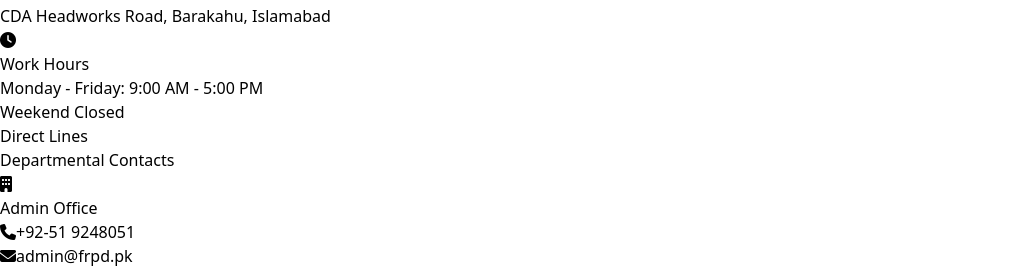
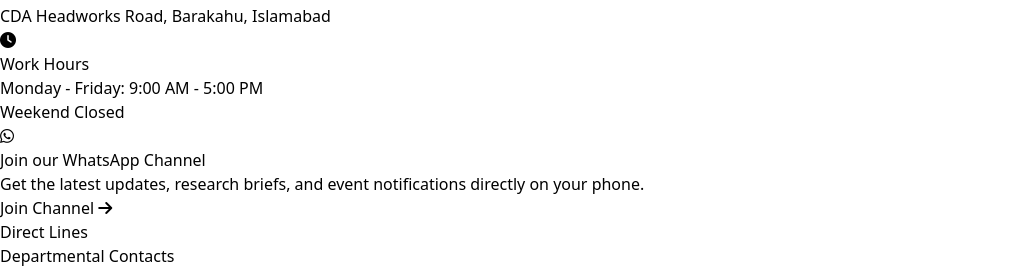
Before and after one commit to FawazAhmad3/frpd-site, a React (Vite) app: page /pages/contact in a window 1280 px wide. Shown: the part 865-1135 px from the top of the page, without its empty margins (0-1026 px from the left). Built offline with nearby package versions, Linux system fonts and the light colour scheme.

Commit message:
adds whatsapp number

```diff
--- a/src/components/SectionContact.tsx
+++ b/src/components/SectionContact.tsx
@@ -21,11 +21,11 @@ export default function SectionContact({ phone, email, address, workHours, mapUr
   const { language } = useLanguage();
 
   const labels: any = {
-    en: { phone: "Phone", email: "Email", location: "Location", hours: "Work Hours", call: "Call us anytime", support: "Support 24/7", weekend: "Weekend Closed", direct: "Direct Lines" },
-    ar: { phone: "الهاتف", email: "البريد الإلكتروني", location: "الموقع", hours: "ساعات العمل", call: "اتصل بنا في أي وقت", support: "دعم 24/7", weekend: "مغلق في عطلة نهاية الأسبوع", direct: "الخطوط المباشرة" },
-    fr: { phone: "Téléphone", email: "E-mail", location: "Emplacement", hours: "Heures de travail", call: "Appelez-nous à tout moment", support: "Assistance 24/7", weekend: "Fermé le week-end", direct: "Lignes directes" },
-    de: { phone: "Telefon", email: "E-Mail", location: "Standort", hours: "Arbeitszeiten", call: "Rufen Sie uns jederzeit an", support: "Support rund um die Uhr", weekend: "Wochenende geschlossen", direct: "Direktleitungen" },
-    zh: { phone: "电话", email: "电子邮件", location: "地点", hours: "工作时间", call: "随时致电我们", support: "24/7 支持", weekend: "周末关闭", direct: "直达线路" }
+    en: { phone: "Phone", email: "Email", location: "Location", hours: "Work Hours", call: "Call us anytime", support: "Support 24/7", weekend: "Weekend Closed", direct: "Direct Lines", whatsappTitle: "Join our WhatsApp Channel", whatsappDesc: "Get the latest updates, research briefs, and event notifications directly on your phone.", joinBtn: "Join Channel" },
+    ar: { phone: "الهاتف", email: "البريد الإلكتروني", location: "الموقع", hours: "ساعات العمل", call: "اتصل بنا في أي وقت", support: "دعم 24/7", weekend: "مغلق في عطلة نهاية الأسبوع", direct: "الخطوط المباشرة", whatsappTitle: "انضم إلى قناة الواتساب", whatsappDesc: "احصل على أحدث التحديثات والملخصات البحثية وإشعارات الأحداث مباشرة على هاتفك.", joinBtn: "انضم للقناة" },
+    fr: { phone: "Téléphone", email: "E-mail", location: "Emplacement", hours: "Heures de travail", call: "Appelez-nous à tout moment", support: "Assistance 24/7", weekend: "Fermé le week-end", direct: "Lignes directes", whatsappTitle: "Rejoignez notre chaîne WhatsApp", whatsappDesc: "Obtenez les dernières mises à jour, notes de recherche et notifications d'événements directement sur votre téléphone.", joinBtn: "Rejoindre la chaîne" },
+    de: { phone: "Telefon", email: "E-Mail", location: "Standort", hours: "Arbeitszeiten", call: "Rufen Sie uns jederzeit an", support: "Support rund um die Uhr", weekend: "Wochenende geschlossen", direct: "Direktleitungen", whatsappTitle: "Treten Sie unserem WhatsApp-Kanal bei", whatsappDesc: "Erhalten Sie die neuesten Updates, Forschungsberichte und Veranstaltungsbenachrichtigungen direkt auf Ihr Telefon.", joinBtn: "Kanal beitreten" },
+    zh: { phone: "电话", email: "电子邮件", location: "地点", hours: "工作时间", call: "随时致电我们", support: "24/7 支持", weekend: "周末关闭", direct: "直达线路", whatsappTitle: "加入我们的 WhatsApp 频道", whatsappDesc: "直接在手机上获取最新更新、研究简报和活动通知。", joinBtn: "加入频道" }
   };
   const l = labels[language] || labels.en;
 
@@ -69,6 +69,31 @@ export default function SectionContact({ phone, email, address, workHours, mapUr
           </div>
         </div>
 
+        {/* WhatsApp Channel CTA */}
+        <div
+          className="mt-12 bg-gradient-to-r from-[#25D366] to-[#128C7E] rounded-2xl p-8 shadow-xl text-center flex flex-col md:flex-row items-center justify-between group hover:shadow-2xl hover:-translate-y-1 transition-all duration-300 cursor-pointer"
+          onClick={() => window.open('https://whatsapp.com/channel/0029Vae6bpnISTkOmoPQwp25', '_blank')}
+        >
+          <div className="text-left mb-6 md:mb-0 flex flex-col sm:flex-row items-center gap-6">
+            <div className="w-16 h-16 bg-white/20 rounded-full flex shrink-0 items-center justify-center text-white backdrop-blur-sm group-hover:scale-110 transition-transform">
+              <i className="fab fa-whatsapp text-3xl"></i>
+            </div>
+            <div className="text-center sm:text-left">
+              <h3 className="text-2xl font-bold text-white mb-2">{l.whatsappTitle}</h3>
+              <p className="text-green-50 max-w-xl">{l.whatsappDesc}</p>
+            </div>
+          </div>
+          <a
+            href="https://whatsapp.com/channel/0029Vae6bpnISTkOmoPQwp25"
+            target="_blank"
+            rel="noopener noreferrer"
+            className="inline-flex items-center gap-2 bg-white text-[#128C7E] px-8 py-3 rounded-full font-bold hover:bg-gray-50 transition-colors whitespace-nowrap shadow-md group-hover:scale-105"
+            onClick={(e) => e.stopPropagation()}
+          >
+            {l.joinBtn} <i className={`fas ${language === 'ar' ? 'fa-arrow-left' : 'fa-arrow-right'}`}></i>
+          </a>
+        </div>
+
         {/* Departmental Contacts */}
         <div className="mt-24">
           <div className="text-center mb-16">
--- a/src/components/SocialButtons.tsx
+++ b/src/components/SocialButtons.tsx
@@ -1,7 +1,7 @@
 export default function SocialButtons() {
   const links = [
     { href: 'https://www.facebook.com/frpdpk', icon: 'fab fa-facebook-f', bg: 'bg-[#1877F2]' },
-    { href: 'https://whatsapp.com/channel/0029Vae6bpnISTkOmoPQwp25', icon: 'fab fa-whatsapp', bg: 'bg-[#25D366]' },
+    { href: 'https://wa.me/923316677772', icon: 'fab fa-whatsapp', bg: 'bg-[#25D366]' },
     { href: 'https://www.linkedin.com/in/frpd2018', icon: 'fab fa-linkedin-in', bg: 'bg-[#0A66C2]' },
     { href: '#', icon: 'fab fa-instagram', bg: 'bg-[#E4405F]' },
     { href: 'https://www.youtube.com/channel/UCDygs990-Kf2Jn_Tt3JikqA', icon: 'fab fa-youtube', bg: 'bg-[#E4405F]' },
```
